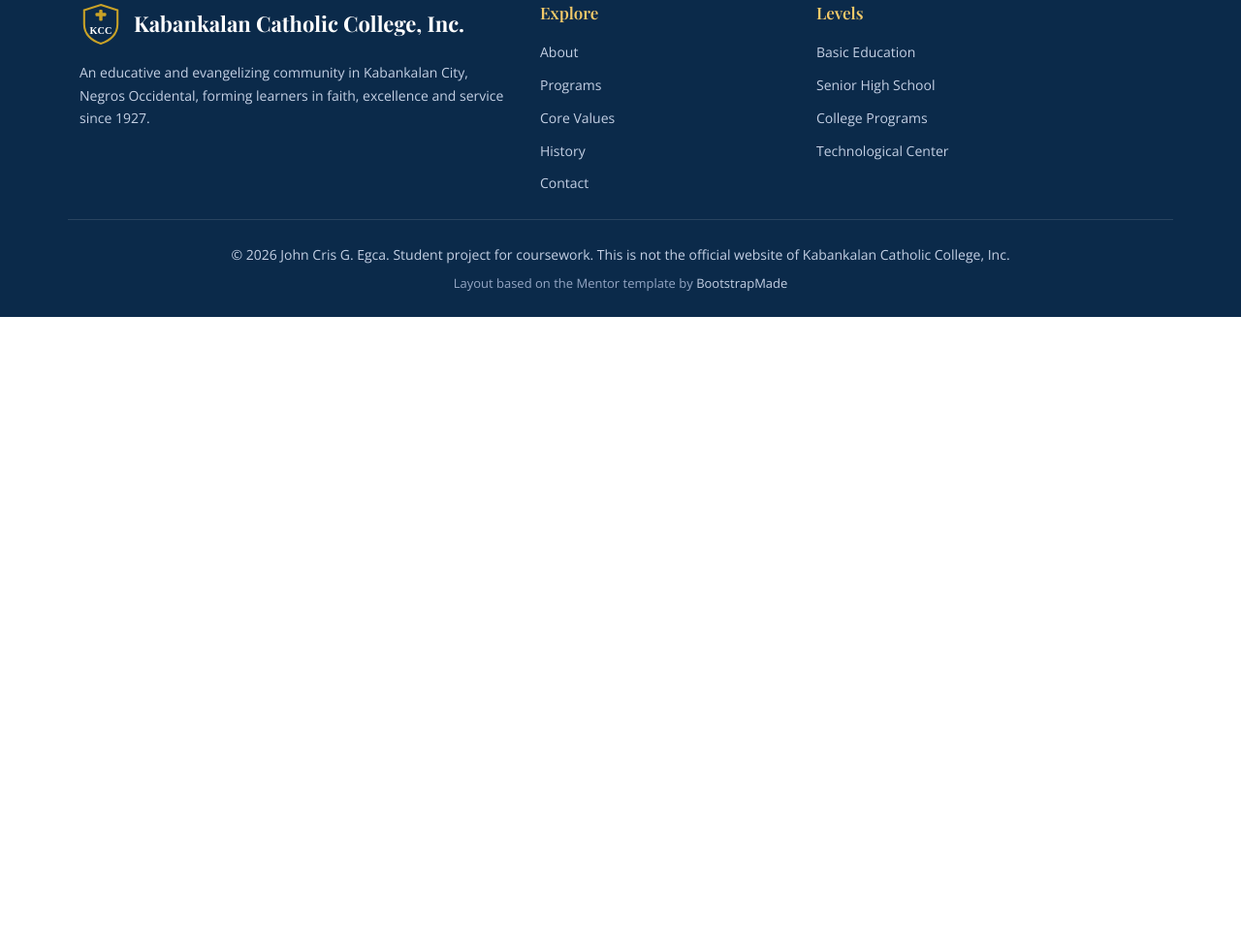
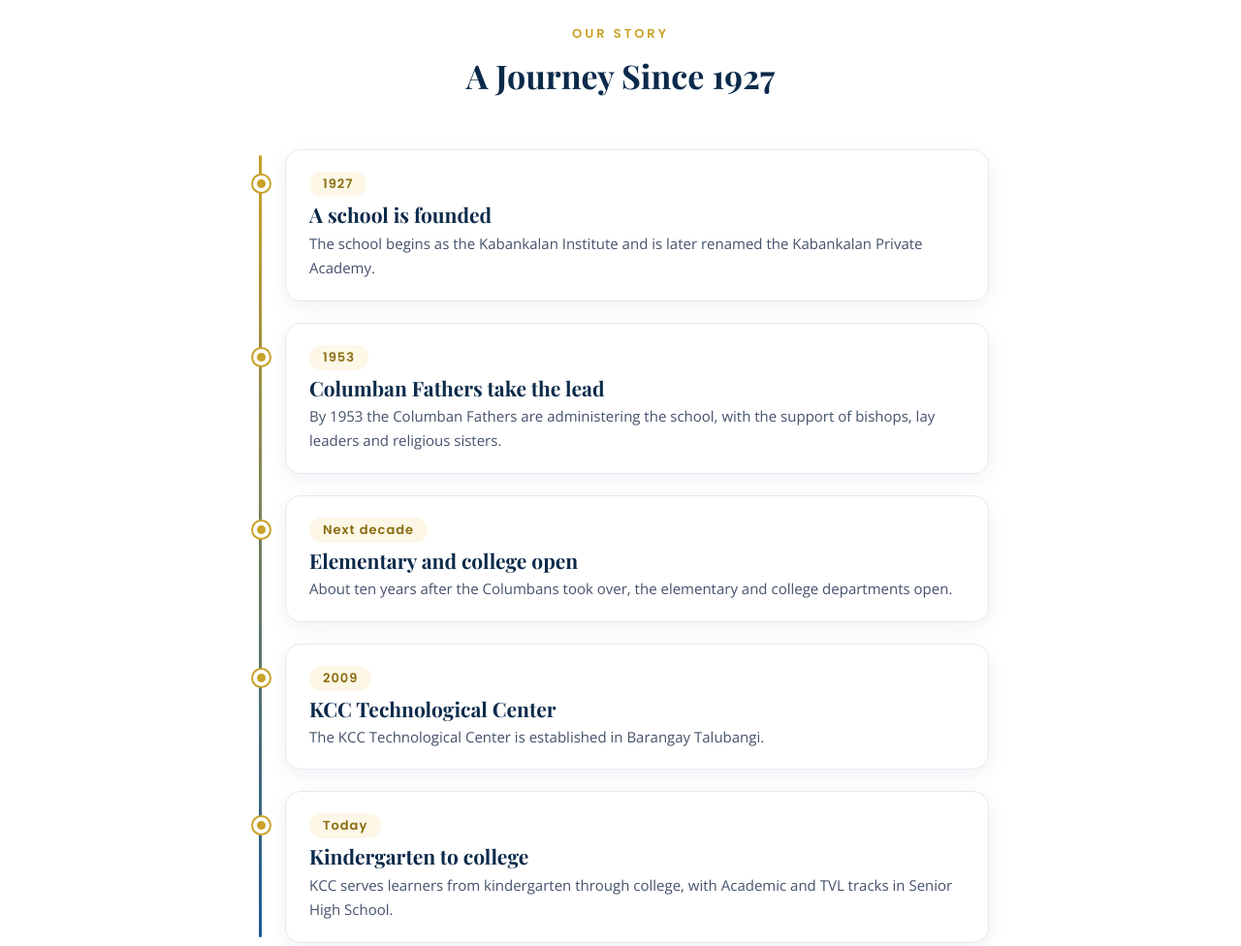
Before and after one commit to JohnCrisEgca/egca-project-2, a plain HTML site: page index.html in a window 1280 px wide. Shown: the part 4347-5323 px from the top of the page at 97% size. Before the commit the page ends 4674 px from the top, so only its background shows below. Drawn offline with nearby package versions, Linux system fonts and the light colour scheme.

Commit message:
Add history timeline

```diff
--- a/assets/css/main.css
+++ b/assets/css/main.css
@@ -443,3 +443,53 @@ section, .section {
 .value-item:hover { background: rgba(243, 201, 105, 0.12); border-color: var(--gold-light); transform: translateY(-4px); }
 .value-item i { font-size: 30px; color: var(--gold-light); line-height: 1; }
 .value-item h3 { color: #fff; font-family: var(--nav-font); font-size: 15px; font-weight: 500; margin: 12px 0 0; line-height: 1.4; }
+
+/*--------------------------------------------------------------
+# History timeline
+--------------------------------------------------------------*/
+.timeline { position: relative; max-width: 760px; margin: 0 auto; padding-left: 34px; }
+.timeline::before {
+  content: "";
+  position: absolute;
+  left: 7px;
+  top: 6px;
+  bottom: 6px;
+  width: 3px;
+  background: linear-gradient(180deg, var(--gold), var(--blue));
+  border-radius: 3px;
+}
+.timeline-item {
+  position: relative;
+  background: #fff;
+  border: 1px solid var(--border-color);
+  border-radius: 16px;
+  padding: 20px 24px;
+  margin-bottom: 22px;
+  box-shadow: 0 6px 20px rgba(11, 42, 74, 0.06);
+}
+.timeline-item::before {
+  content: "";
+  position: absolute;
+  left: -34px;
+  top: 26px;
+  width: 17px;
+  height: 17px;
+  border-radius: 50%;
+  background: var(--gold);
+  border: 4px solid #fff;
+  box-shadow: 0 0 0 2px var(--gold);
+}
+.timeline-year {
+  display: inline-block;
+  font-family: var(--nav-font);
+  font-weight: 600;
+  font-size: 13px;
+  letter-spacing: 1px;
+  color: #8a6d0f;
+  background: var(--cream);
+  border-radius: 50px;
+  padding: 2px 14px;
+  margin-bottom: 6px;
+}
+.timeline-item h3 { font-size: 21px; font-weight: 700; margin-bottom: 4px; }
+.timeline-item p { margin: 0; font-size: 15px; }
--- a/index.html
+++ b/index.html
@@ -312,6 +312,43 @@
       </div>
     </section><!-- /Core Values Section -->
 
+    <!-- History Section -->
+    <section id="history" class="history section">
+      <div class="container">
+        <div class="section-title" data-aos="fade-up">
+          <h2>Our Story</h2>
+          <p>A Journey Since 1927</p>
+        </div>
+        <div class="timeline">
+          <div class="timeline-item" data-aos="fade-up" data-aos-delay="0">
+            <span class="timeline-year">1927</span>
+            <h3>A school is founded</h3>
+            <p>The school begins as the Kabankalan Institute and is later renamed the Kabankalan Private Academy.</p>
+          </div>
+          <div class="timeline-item" data-aos="fade-up" data-aos-delay="60">
+            <span class="timeline-year">1953</span>
+            <h3>Columban Fathers take the lead</h3>
+            <p>By 1953 the Columban Fathers are administering the school, with the support of bishops, lay leaders and religious sisters.</p>
+          </div>
+          <div class="timeline-item" data-aos="fade-up" data-aos-delay="120">
+            <span class="timeline-year">Next decade</span>
+            <h3>Elementary and college open</h3>
+            <p>About ten years after the Columbans took over, the elementary and college departments open.</p>
+          </div>
+          <div class="timeline-item" data-aos="fade-up" data-aos-delay="180">
+            <span class="timeline-year">2009</span>
+            <h3>KCC Technological Center</h3>
+            <p>The KCC Technological Center is established in Barangay Talubangi.</p>
+          </div>
+          <div class="timeline-item" data-aos="fade-up" data-aos-delay="240">
+            <span class="timeline-year">Today</span>
+            <h3>Kindergarten to college</h3>
+            <p>KCC serves learners from kindergarten through college, with Academic and TVL tracks in Senior High School.</p>
+          </div>
+        </div>
+      </div>
+    </section><!-- /History Section -->
+
   </main>
 
   <footer id="footer" class="footer">
```
